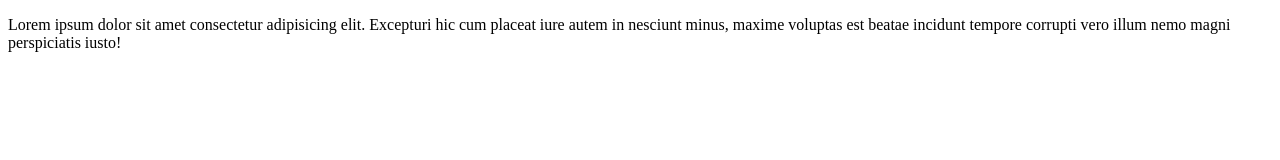
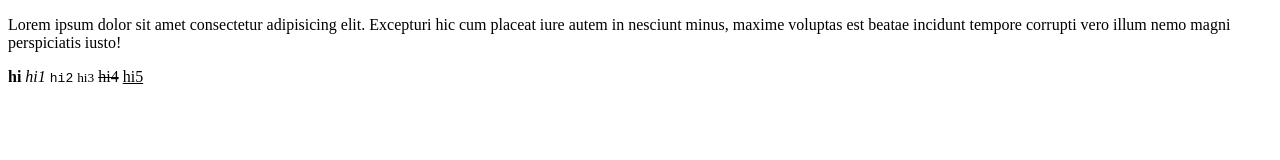
Before and after one commit to touhid0503/web-dev, a plain HTML site: page html/first.html in a window 1280 px wide. Drawn offline with Linux system fonts and the light colour scheme.

Commit message:
text formate update

```diff
--- a/html/first.html
+++ b/html/first.html
@@ -11,6 +11,13 @@
     <!-- text formate -->
     <p>Lorem ipsum dolor sit amet consectetur adipisicing elit. Excepturi hic cum placeat iure autem in nesciunt minus,
         maxime voluptas est beatae incidunt tempore corrupti vero illum nemo magni perspiciatis iusto!</p>
+    <b>hi</b>
+    <i>hi1</i>
+    <code>hi2</code>
+    <small>hi3</small>
+    <del>hi4</del>
+    <ins>hi5</ins>
+
 </body>
 
 </html>
```
